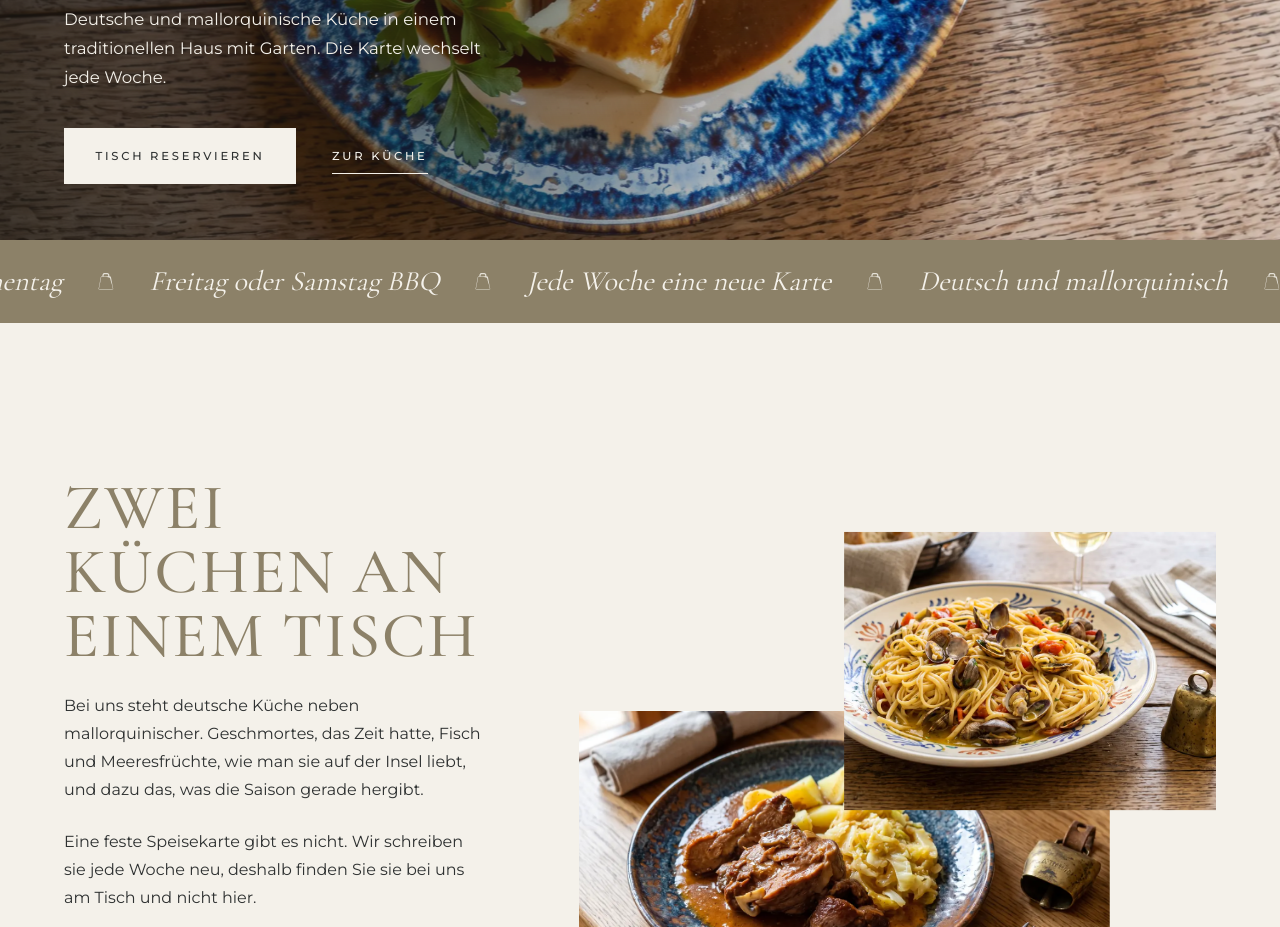
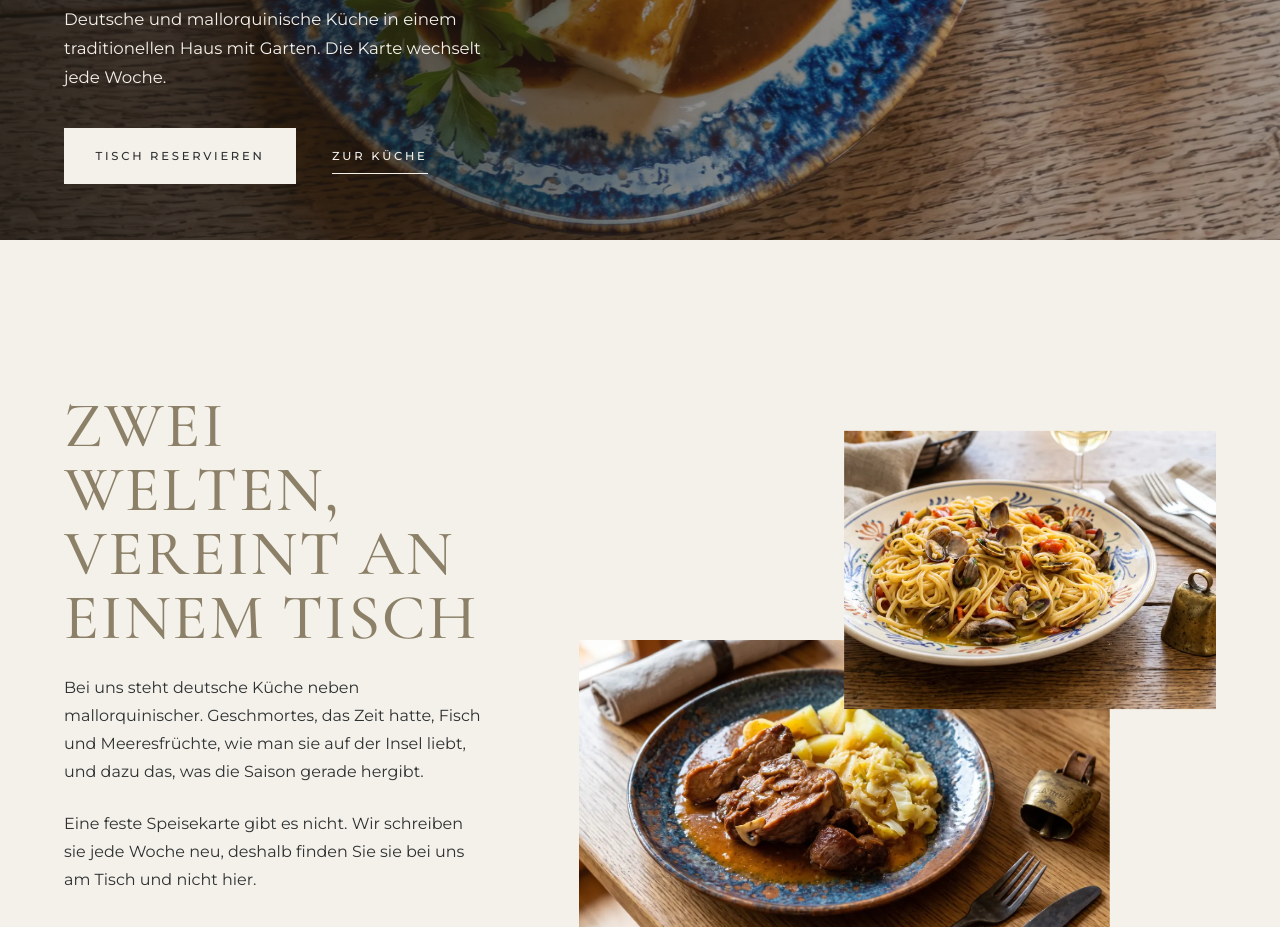
Before and after one commit to malledirekt/picarol, an Astro site: page / in a window 1280 px wide. Shown: the part 560-1487 px from the top of the page. Built offline with nearby package versions, Linux system fonts and the light colour scheme; Astro itself is replaced by a stand-in of ours.

```diff
--- a/src/pages/index.astro
+++ b/src/pages/index.astro
@@ -14,8 +14,6 @@ const kontakt = {
 const telLink = kontakt.telefon ? `tel:${kontakt.telefon.replace(/[^+\d]/g, '')}` : '';
 const reservieren = telLink || '#besuch';
 
-const laufband = ['Dienstag ist Hähnchentag', 'Freitag oder Samstag BBQ', 'Jede Woche eine neue Karte', 'Deutsch und mallorquinisch'];
-
 const galerie = [
 	{ src: '/bilder/garten-tag.webp', alt: 'Tische im Garten vor dem Haus, in der Mitte ein Brunnen', b: 1800, h: 1005, text: 'Der Garten am Mittag' },
 	{ src: '/bilder/terrasse-mittag.webp', alt: 'Gedeckter Tisch auf der überdachten Terrasse mit Blick auf Palmen', b: 1100, h: 1366, text: 'Die Terrasse' },
@@ -27,7 +25,7 @@ const stiche = [
 	{ bild: 'rind', titel: 'Fleisch vom Grill', b: 580, h: 356 },
 	{ bild: 'artischocke', titel: 'Gemüse der Saison', b: 386, h: 320 },
 	{ bild: 'kraut', titel: 'Kräuter der Insel', b: 386, h: 272 },
-	{ bild: 'rebe', titel: 'Ein Glas dazu', b: 506, h: 356 },
+	{ bild: 'rebe', titel: 'Ein Glas Wein dazu', b: 506, h: 356 },
 ];
 
 const details = [
@@ -75,8 +73,8 @@ const details = [
 			<div class="auftakt__text">
 				<p class="auftakt__ort">Bar Restaurant in Búger, Mallorca</p>
 				<h1>
-					<span class="zeile"><span>Gut essen</span></span>
-					<span class="zeile"><span>Lange bleiben</span></span>
+					<span class="zeile"><span>Gut essen,</span></span>
+					<span class="zeile"><span>gerne verweilen</span></span>
 				</h1>
 				<p class="auftakt__lead">
 					Deutsche und mallorquinische Küche in einem traditionellen Haus mit Garten. Die Karte wechselt
@@ -89,27 +87,11 @@ const details = [
 			</div>
 		</section>
 
-		<!-- Laufband -->
-		<div class="laufband" aria-hidden="true">
-			<div class="laufband__spur">
-				{
-					[0, 1, 2].map(() =>
-						laufband.map((t) => (
-							<span>
-								{t}
-								<Logo teil="glocke" />
-							</span>
-						)),
-					)
-				}
-			</div>
-		</div>
-
 		<!-- Küche -->
 		<section class="kueche" id="kueche">
 			<div class="wrap kueche__raster">
 				<div class="kueche__text">
-					<h2 data-zeigen>Zwei Küchen an einem Tisch</h2>
+					<h2 data-zeigen>Zwei Welten, vereint an einem Tisch</h2>
 					<p data-zeigen style="--v: 0.1s">
 						Bei uns steht deutsche Küche neben mallorquinischer. Geschmortes, das Zeit hatte, Fisch und
 						Meeresfrüchte, wie man sie auf der Insel liebt, und dazu das, was die Saison gerade hergibt.
@@ -132,6 +114,9 @@ const details = [
 					</figure>
 					<figure class="bild bild--d" data-wisch data-tempo="0.05">
 						<img src="/bilder/essen-muscheln.webp" alt="Miesmuscheln auf Salat" width="1400" height="781" loading="lazy" />
+					</figure>
+					<figure class="bild bild--e" data-wisch data-tempo="-0.07">
+						<img src="/bilder/tatar.webp" alt="Vorspeise in Salatblättern auf einem Keramikteller" width="1400" height="781" loading="lazy" />
 					</figure>
 				</div>
 			</div>
@@ -203,7 +188,7 @@ const details = [
 			<div class="galerie__fest">
 				<div class="galerie__spur" data-spur>
 					<div class="galerie__auftakt">
-						<h2>Ein altes Haus, ein großer Garten</h2>
+						<h2>Tradition, neu belebt</h2>
 						<p>
 							Drinnen hell und ruhig, draußen die überdachte Terrasse und der Garten mit Brunnen. Suchen
 							Sie sich Ihren Platz aus.
@@ -235,7 +220,7 @@ const details = [
 					<Logo teil="glocke" />
 				</div>
 				<div>
-					<h2 data-zeigen>Woher der Name kommt</h2>
+					<h2 data-zeigen>Geschichte</h2>
 					<p data-zeigen style="--v: 0.1s">
 						Ein Picarol ist die Glocke, die Kühe und Schafe auf Mallorca um den Hals tragen. In unserem
 						Haus in Búger wurden diese Messingglocken früher hergestellt.
@@ -246,7 +231,7 @@ const details = [
 					</p>
 				</div>
 				<figure class="bild geschichte__bild" data-wisch>
-					<img src="/bilder/tatar.webp" alt="Vorspeise auf Keramikteller, daneben ein Picarol aus Messing" width="1400" height="781" loading="lazy" />
+					<img src="/bilder/haus.webp" alt="Das Haus von El Picarol in der Abenddämmerung, davor der Brunnen im Garten" width="1800" height="1005" loading="lazy" />
 				</figure>
 			</div>
 		</section>
--- a/src/styles/global.css
+++ b/src/styles/global.css
@@ -300,6 +300,7 @@ a {
 	position: absolute;
 	inset: 0;
 	background:
+		linear-gradient(rgba(30, 26, 20, 0.3), rgba(30, 26, 20, 0.3)),
 		linear-gradient(180deg, rgba(30, 26, 20, 0.55) 0%, rgba(30, 26, 20, 0) 26%),
 		linear-gradient(75deg, rgba(30, 26, 20, 0.82) 0%, rgba(30, 26, 20, 0.45) 38%, rgba(30, 26, 20, 0) 68%);
 }
@@ -384,42 +385,6 @@ a {
 	gap: 1.25rem 2.25rem;
 	margin-top: 2.25rem;
 	animation: hoch 1s var(--weich) 1.2s both;
-}
-
-/* ---------- Laufband ---------- */
-.laufband {
-	background: var(--bronze);
-	color: var(--crema);
-	overflow: hidden;
-	padding-block: 1.05rem;
-}
-
-.laufband__spur {
-	display: flex;
-	width: max-content;
-	animation: laufen 48s linear infinite;
-}
-
-.laufband span {
-	display: inline-flex;
-	align-items: center;
-	font-family: var(--display);
-	font-style: italic;
-	font-size: clamp(1.35rem, 2.2vw, 1.9rem);
-	white-space: nowrap;
-}
-
-.laufband svg {
-	width: 1.05rem;
-	margin-inline: 2.2rem;
-	fill: currentColor;
-	opacity: 0.85;
-}
-
-@keyframes laufen {
-	to {
-		transform: translateX(-33.3333%);
-	}
 }
 
 /* ---------- Einblenden beim Scrollen ---------- */
@@ -516,6 +481,12 @@ a {
 .bild--d {
 	grid-column: 3 / 13;
 	aspect-ratio: 16 / 9;
+}
+
+.bild--e {
+	grid-column: 1 / 9;
+	aspect-ratio: 4 / 3;
+	margin-top: -8%;
 }
 
 /* ---------- Stiche: vier Karten wie in der Brand Identity ---------- */
@@ -1082,6 +1053,7 @@ a {
 
 	.auftakt__bild::after {
 		background:
+			linear-gradient(rgba(30, 26, 20, 0.3), rgba(30, 26, 20, 0.3)),
 			linear-gradient(180deg, rgba(30, 26, 20, 0.6) 0%, rgba(30, 26, 20, 0) 24%),
 			linear-gradient(0deg, rgba(30, 26, 20, 0.9) 0%, rgba(30, 26, 20, 0.5) 45%, rgba(30, 26, 20, 0) 75%);
 	}
@@ -1113,7 +1085,8 @@ a {
 	}
 
 	.bild--a,
-	.bild--c {
+	.bild--c,
+	.bild--e {
 		grid-column: 1 / 12;
 		aspect-ratio: 16 / 10;
 		margin-top: 0;
```
Also changed, not shown: public/bilder/haus.webp (added).
